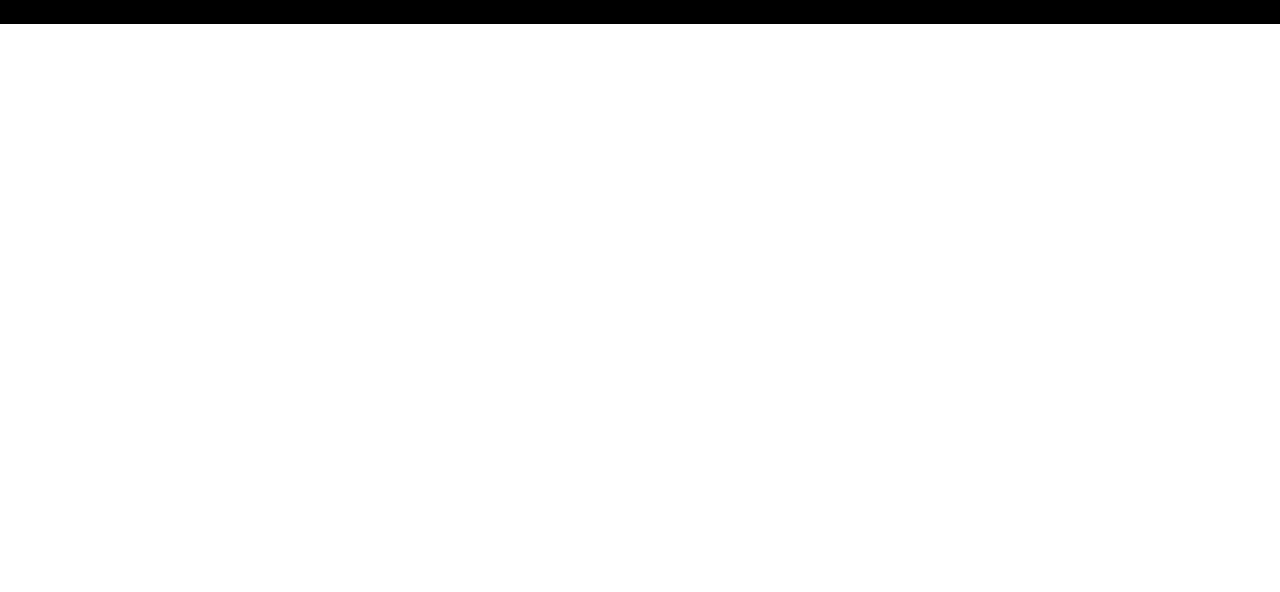
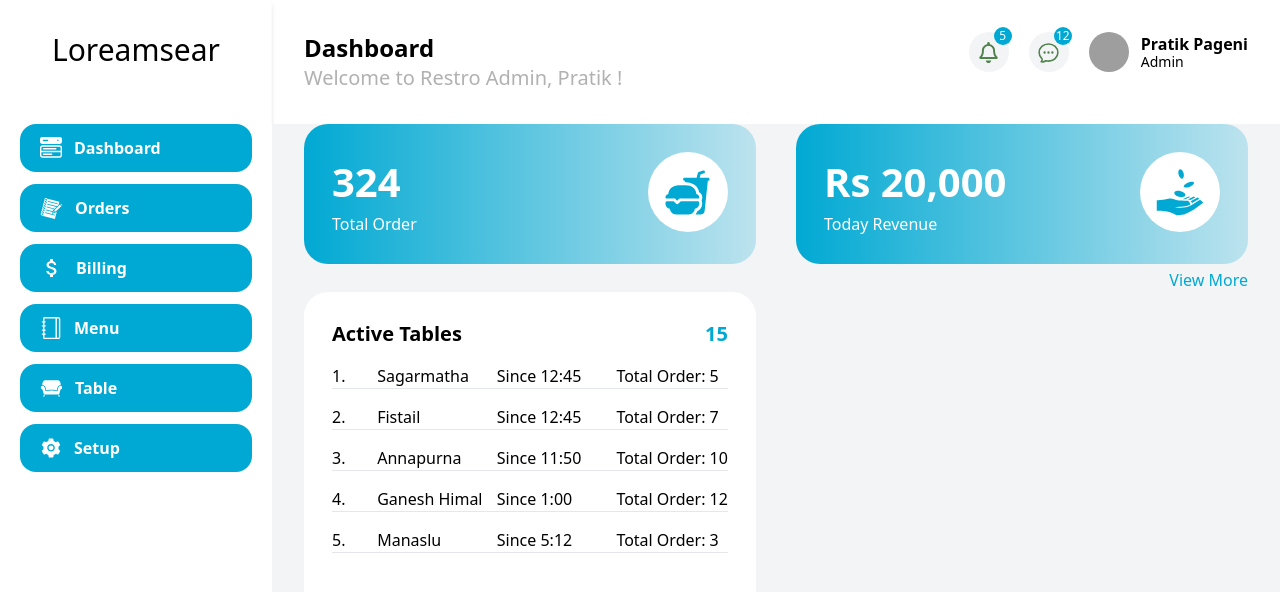
Before and after one commit to pratikpageni/QrScan-admin, a Next.js app: page / in a window 1280 px wide. Shown: the top 592 px of the page. Built offline with nearby package versions, Linux system fonts and the light colour scheme; grey boxes are pictures that could not be loaded.

Commit message:
feat: Navbar, Sidebar, Dashboard

```diff
--- /dev/null
+++ b/components/dashboard/ActivetableCard.tsx
@@ -0,0 +1,31 @@
+import activetable from '@/constraints/activetable.data';
+import React from 'react';
+
+const ActivetableCard = () => {
+  return (
+    <div className='bg-white rounded-3xl p-7 h-96'>
+      <div className='flex justify-between font-bold text-xl '>
+        <h1 className=' '>Active Tables</h1>
+        <h1 className='text-brandcolor'>15</h1>
+      </div>
+      {activetable.map((data, index) => {
+        return (
+          <div key={index} className='flex border-b gap-2 mt-4'>
+            <h1 className='w-[10%]'>{index + 1}.</h1>
+            <div className='w-[30%]'>
+              <h1>{data.tableName}</h1>
+            </div>
+            <div className='w-[30%]'>
+              <p>Since {data.time}</p>
+            </div>
+            <div className='w-[30%]'>
+              <p>Total Order: {data.noOfOrder}</p>
+            </div>
+          </div>
+        );
+      })}
+    </div>
+  );
+};
+
+export default ActivetableCard;
--- /dev/null
+++ b/components/dashboard/Infocard.tsx
@@ -0,0 +1,23 @@
+import React from 'react';
+
+interface CardProps {
+  Amount: string;
+  CardTitle: String;
+  icon: React.ReactNode;
+}
+
+const Infocard = ({ Amount, CardTitle, icon }: CardProps) => {
+  return (
+    <div className='flex justify-between bg-gradient-to-r from-brandcolor  to-[#00a9d33a] p-7 rounded-3xl text-white'>
+      <div className='text-left'>
+        <h1 className='font-bold text-[40px]'>{Amount}</h1>
+        <p>{CardTitle}</p>
+      </div>
+      <div className='h-20 w-20 rounded-full bg-white flex items-center justify-center text-brandcolor'>
+        {icon}
+      </div>
+    </div>
+  );
+};
+
+export default Infocard;
--- /dev/null
+++ b/components/utils/Navbar.tsx
@@ -0,0 +1,42 @@
+import Link from 'next/link';
+import React from 'react';
+import { FaRegBell } from 'react-icons/fa';
+import { HiOutlineChatBubbleOvalLeftEllipsis } from 'react-icons/hi2';
+
+const Navbar = () => {
+  return (
+    <div className='flex w-full justify-between px-8 py-8 shadow-sm '>
+      <div className=''>
+        <h1 className='font-bold text-2xl'>Dashboard</h1>
+        <p className='text-[#B1B1B1] font-normal text-xl '>
+          Welcome to Restro Admin, Pratik !
+        </p>
+      </div>
+      <div className=' flex justify-end gap-x-5'>
+        <button className='w-[40px] h-[40px] bg-gray-100 rounded-full flex justify-center items-center hover:bg-gray-200'>
+          <FaRegBell size={21} color='#4f834b' />
+          <h1 className='bg-brandcolor rounded-full w-[18px] h-[18px] text-white text-xs flex justify-center items-center absolute -mt-8 -mr-7'>
+            5
+          </h1>
+        </button>
+        <button className='w-[40px] h-[40px] bg-gray-100 rounded-full flex justify-center items-center hover:bg-gray-200 '>
+          <HiOutlineChatBubbleOvalLeftEllipsis size={25} color='#4f834b' />
+          <h1 className='bg-brandcolor rounded-full w-[18px] h-[18px] text-white text-xs flex justify-center items-center absolute -mt-8 -mr-7'>
+            12
+          </h1>
+        </button>
+        <img
+          src='/img/profile.jpg'
+          alt='profile'
+          className='w-[40px] h-[40px] rounded-full'
+        />
+        <div className='-ml-2'>
+          <span className='font-bold text-base'>Pratik Pageni</span>
+          <p className='text-sm -mt-1'>Admin</p>
+        </div>
+      </div>
+    </div>
+  );
+};
+
+export default Navbar;
--- /dev/null
+++ b/components/utils/Sidebar.tsx
@@ -0,0 +1,33 @@
+import navbar from '@/constraints/navbar.data';
+import Link from 'next/link';
+import React from 'react';
+import { NavLink } from 'react-router-dom';
+
+const Sidebar = () => {
+  return (
+    <div className='shadow-md px-5 min-h-screen'>
+      <div className='px-8 py-8'>
+        <h1 className='text-3xl'>Loreamsear</h1>
+      </div>
+      <div className='mt-6 grid gap-y-3 '>
+        {navbar.map((data, index) => {
+          return (
+            <Link
+              href={`${data.link}`}
+              className={`flex p-3 px-5 bg-brandcolor rounded-2xl gap-x-3 items-center text-white`}
+              key={index}
+            >
+              <div>{data.logo}</div>
+              <h1 className='text-base font-semibold'>{data.title}</h1>
+            </Link>
+          );
+        })}
+      </div>
+      <div>
+
+      </div>
+    </div>
+  );
+};
+
+export default Sidebar;
--- /dev/null
+++ b/constraints/activetable.data.tsx
@@ -0,0 +1,35 @@
+interface ActiveTableInterface {
+  tableName: string;
+  time: string;
+  noOfOrder: string;
+}
+
+const activetable: ActiveTableInterface[] = [
+  {
+    tableName: 'Sagarmatha',
+    noOfOrder: '5',
+    time: '12:45',
+  },
+  {
+    tableName: 'Fistail',
+    noOfOrder: '7',
+    time: '12:45',
+  },
+  {
+    tableName: 'Annapurna',
+    noOfOrder: '10',
+    time: '11:50',
+  },
+  {
+    tableName: 'Ganesh Himal',
+    noOfOrder: '12',
+    time: '1:00',
+  },
+  {
+    tableName: 'Manaslu',
+    noOfOrder: '3',
+    time: '5:12',
+  },
+];
+
+export default activetable;
--- /dev/null
+++ b/constraints/navbar.data.tsx
@@ -0,0 +1,46 @@
+import { BsMenuButtonWideFill } from 'react-icons/bs';
+import { GiNotebook } from 'react-icons/gi';
+import { MdAttachMoney } from 'react-icons/md';
+import { SlNotebook } from 'react-icons/sl';
+import { GiSofa } from 'react-icons/gi';
+import { AiFillSetting } from 'react-icons/ai';
+interface NavbarInterface {
+  title: string;
+  logo: React.ReactNode;
+  link: string;
+}
+
+const navbar: NavbarInterface[] = [
+  {
+    title: 'Dashboard',
+    link: '/',
+    logo: <BsMenuButtonWideFill size={22} />,
+  },
+  {
+    title: 'Orders',
+    link: '/',
+    logo: <GiNotebook size={23} />,
+  },
+  {
+    title: 'Billing',
+    link: '/',
+    logo: <MdAttachMoney size={24} />,
+  },
+  {
+    title: 'Menu',
+    link: '/',
+    logo: <SlNotebook size={22} />,
+  },
+  {
+    title: 'Table',
+    link: '/',
+    logo: <GiSofa size={23} />,
+  },
+  {
+    title: 'Setup',
+    link: '/',
+    logo: <AiFillSetting size={22} />,
+  },
+];
+
+export default navbar;
--- /dev/null
+++ b/layouts/MainLayout.tsx
@@ -0,0 +1,39 @@
+import Navbar from '@/components/utils/Navbar';
+import Sidebar from '@/components/utils/Sidebar';
+import Head from 'next/head';
+import React from 'react';
+
+interface LayoutProps {
+  title?: string;
+  children: React.ReactNode;
+}
+
+const MainLayout = ({ title, children }: LayoutProps) => {
+  return (
+    <>
+      <Head>
+        <title>{title ?? 'Scan'}</title>
+        <meta name='description' content='' />
+        <meta name='viewport' content='width=device-width, initial-scale=1' />
+        <link rel='icon' href='/favicon.ico' />
+        <link rel='preconnect' href='https://fonts.googleapis.com' />
+        <link rel='preconnect' href='https://fonts.gstatic.com' cross-origin />
+        <link
+          href='https://fonts.googleapis.com/css2?family=Saira:ital,wght@0,100;0,200;0,300;0,400;0,500;0,600;0,700;0,800;0,900;1,100;1,200;1,300;1,400;1,500;1,600;1,700;1,800;1,900&display=swap'
+          rel='stylesheet'
+        />
+      </Head>
+      <main className='font-saira'>
+        <div className='flex '>
+          <Sidebar />
+          <div className='w-full'>
+            <Navbar />
+            <div className='px-8 p-5 bg-gray-100'>{children}</div>
+          </div>
+        </div>
+      </main>
+    </>
+  );
+};
+
+export default MainLayout;
--- a/package.json
+++ b/package.json
@@ -22,6 +22,8 @@
     "prettier": "^2.8.8",
     "react": "18.2.0",
     "react-dom": "18.2.0",
+    "react-icons": "^4.10.1",
+    "react-router-dom": "^6.14.0",
     "tailwindcss": "3.3.2",
     "typescript": "5.1.3"
   }
--- a/pages/index.tsx
+++ b/pages/index.tsx
@@ -1,3 +1,46 @@
+import Infocard from '@/components/dashboard/Infocard';
+import MainLayout from '@/layouts/MainLayout';
+import { IoFastFood } from 'react-icons/io5';
+import { GiReceiveMoney } from 'react-icons/gi';
+import Link from 'next/link';
+import ActivetableCard from '@/components/dashboard/ActivetableCard';
+
 export default function Home() {
-  return <div className='bg-black'>this is fin</div>;
+  return (
+    <div>
+      <MainLayout>
+        <Dashboard />
+      </MainLayout>
+    </div>
+  );
 }
+
+const Dashboard = () => {
+  return (
+    <div>
+      <div>
+        <div className='grid grid-cols-2 gap-x-10'>
+          <Infocard
+            Amount='324'
+            CardTitle='Total Order'
+            icon={<IoFastFood size={47} />}
+          />
+          <Infocard
+            Amount='Rs 20,000'
+            CardTitle='Today Revenue'
+            icon={<GiReceiveMoney size={50} />}
+          />
+        </div>
+        <Link
+          href={'/'}
+          className='text-brandcolor text-right flex justify-end mt-1 hover:underline'
+        >
+          View More
+        </Link>
+      </div>
+      <div className='grid grid-cols-2 gap-10 '>
+        <ActivetableCard />
+      </div>
+    </div>
+  );
+};
--- a/styles/globals.css
+++ b/styles/globals.css
@@ -3,3 +3,6 @@
 @tailwind utilities;
 
 /* plain css class here */
+.a.active{
+    background: #00a9d3 ;
+}
--- a/tailwind.config.js
+++ b/tailwind.config.js
@@ -7,10 +7,12 @@ module.exports = {
   ],
   theme: {
     extend: {
-      backgroundImage: {
-        'gradient-radial': 'radial-gradient(var(--tw-gradient-stops))',
-        'gradient-conic':
-          'conic-gradient(from 180deg at 50% 50%, var(--tw-gradient-stops))',
+      fontFamily: {
+        saira: ["Saira", "sans-serif"],
+      },
+      colors: {
+        brandcolor:"#00a9d3",
+        qr:"#ffffff"
       },
     },
   },
```
Also changed, not shown: pages/orders.tsx (added), 2 other files (tests, documents, lock files or other folders).
